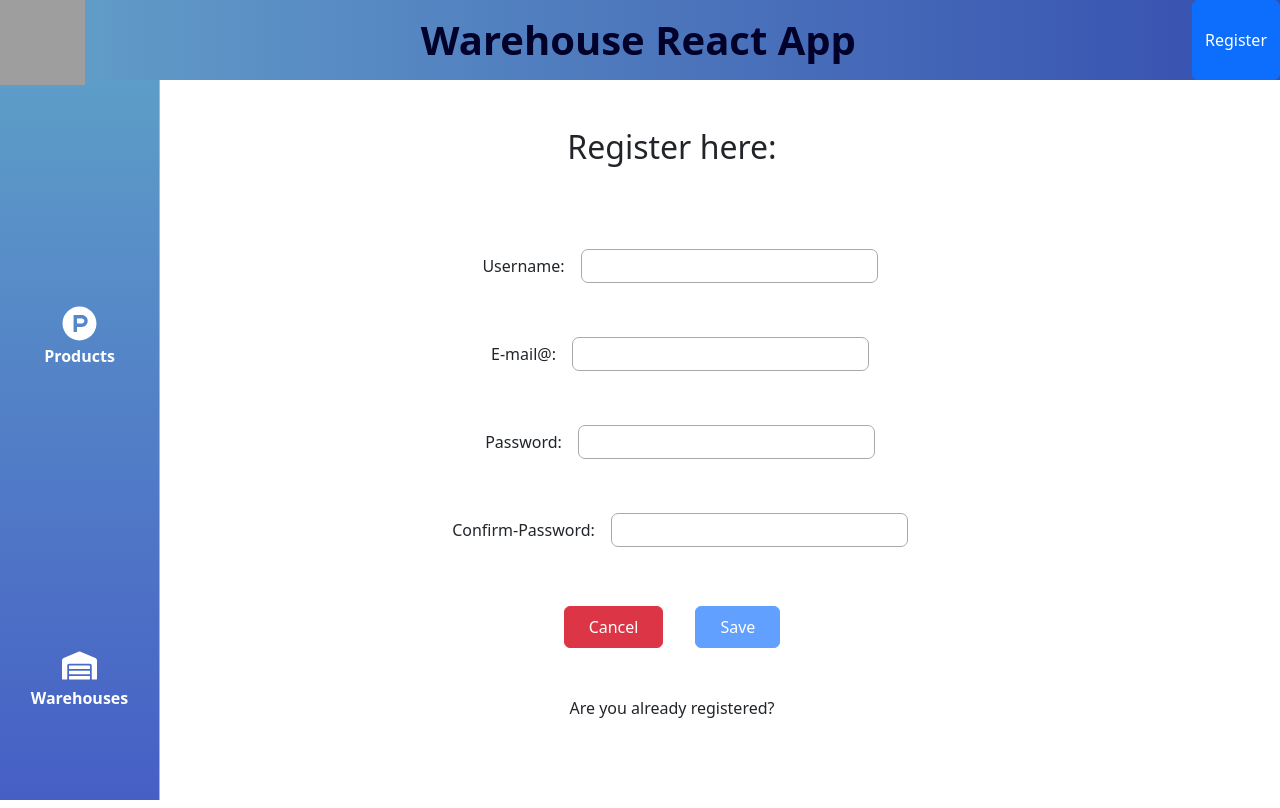
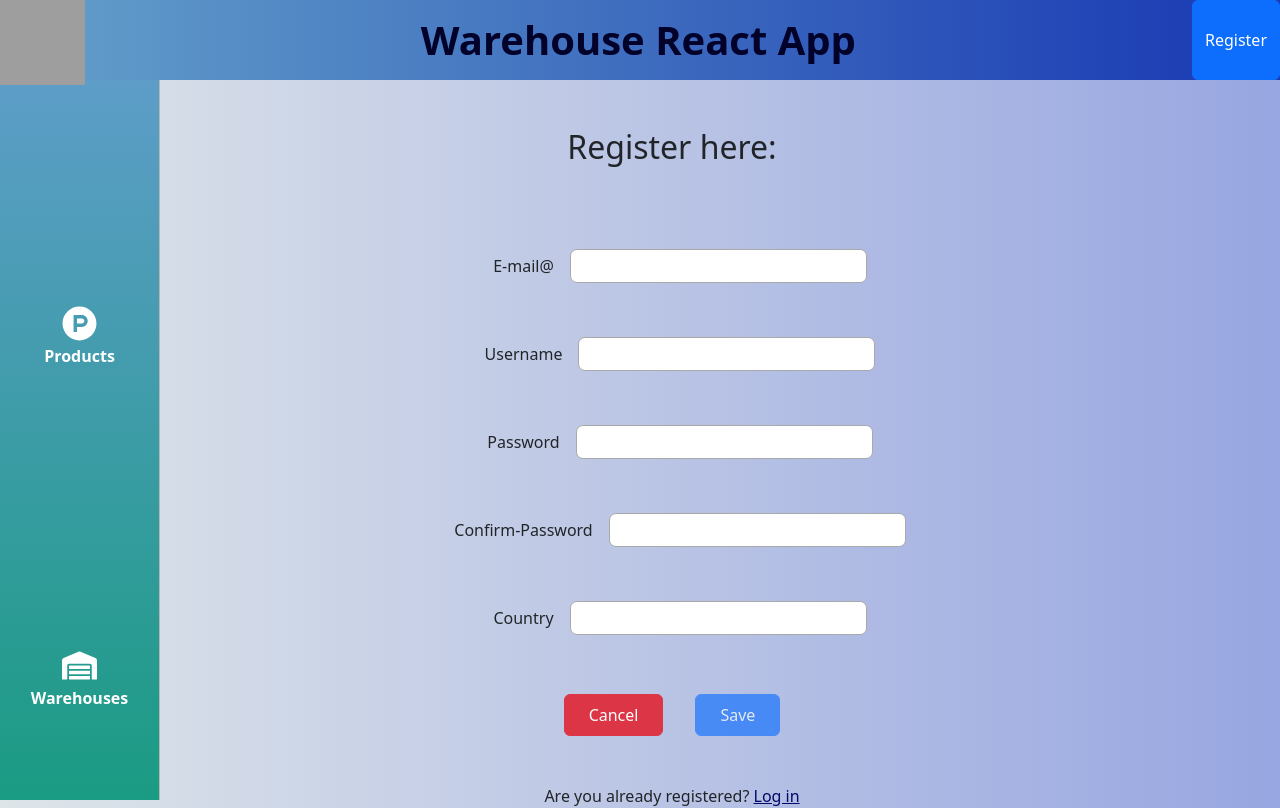
Before and after one commit to BoyanK95/FinalProject_yara_internship2023, a React (Create React App) app in the folder my_warehouse_app/: page /register in a window 1280 px wide. Shown: the top 808 px of the page. Built offline with nearby package versions, Linux system fonts and the light colour scheme; grey boxes are pictures that could not be loaded.

Commit message:
Refactored CustomForm to have opt fourth and fifth  inputs. Refactored Registration and Login page and their styles

```diff
--- a/my_warehouse_app/src/App.css
+++ b/my_warehouse_app/src/App.css
@@ -1,3 +1,9 @@
+body {
+  margin: 0;
+  padding: 0;
+  background-image: linear-gradient(to right, rgb(222, 229, 233), rgb(152, 166, 225));
+}
+
 .centered {
   text-align: center;
 }
--- a/my_warehouse_app/src/components/Form/CustomForm.js
+++ b/my_warehouse_app/src/components/Form/CustomForm.js
@@ -3,10 +3,10 @@ import Button from 'react-bootstrap/Button';
 import useInput from '../../hooks/use-input';
 import classes from './Form.module.css';
 import isNotEmpty from '../../hooks/isNotEmpty';
-import {useHistory} from 'react-router-dom'
+import { useHistory } from 'react-router-dom';
 
 const CustomForm = (props) => {
-    const history = useHistory()
+    const history = useHistory();
 
     const {
         value: firstInput,
@@ -44,10 +44,19 @@ const CustomForm = (props) => {
         reset: resetFourthInput
     } = useInput(isNotEmpty);
 
+    const {
+        value: fifthInput,
+        isValid: fifthInputIsValid,
+        hasError:fifthInputHasError,
+        valueChangeHandler: fifthInputHandler,
+        inputBlurHandler: fifthInputBlurHandler,
+        reset: resetFifthInput
+    } = useInput(isNotEmpty);
+
     let formIsValid = false;
     // console.log(formIsValid);
 
-    if (firstInputIsValid && secondInputIsValid && thirdInputIsValid && fourthInputIsValid) {
+    if (firstInputIsValid && secondInputIsValid && thirdInputIsValid && fourthInputIsValid && fifthInputIsValid) {
         formIsValid = true;
     }
 
@@ -62,6 +71,7 @@ const CustomForm = (props) => {
         console.log(secondInput);
         console.log(thirdInput);
         console.log(fourthInput);
+        console.log(fifthInput);
 
         // const id = Math.floor(Math.random() * 100000);
         // props.onSubmit({
@@ -80,14 +90,16 @@ const CustomForm = (props) => {
         resetSecondInput();
         resetThirdInput();
         resetFourthInput();
+        resetFifthInput()
 
-        history.push('/')
+        history.push('/');
     }
 
-    const regionInputClass = !firstInputHasError ? classes.input : classes.error;
-    const calendarInputClass = !secondInputHasError ? classes.input : classes.error;
-    const varietyInputClass = !thirdInputHasError ? classes.input : classes.error;
-    const numberInputClass = !fourthInputHasError ? classes.input : classes.error;
+    const firsthInputClass = !firstInputHasError ? classes.input : classes.error;
+    const secondInputClass = !secondInputHasError ? classes.input : classes.error;
+    const thirdhInputClass = !thirdInputHasError ? classes.input : classes.error;
+    const fourthInputClass = !fourthInputHasError ? classes.input : classes.error;
+    const fifthInputClass = !fifthInputHasError ? classes.input : classes.error;
 
     return (
         <>
@@ -96,7 +108,7 @@ const CustomForm = (props) => {
                     <div className={classes.container}>
                         <label htmlFor='region'>{props.firstLabel}</label>
                         <input
-                            className={regionInputClass}
+                            className={firsthInputClass}
                             type='text'
                             name='region'
                             id='region-input'
@@ -112,7 +124,7 @@ const CustomForm = (props) => {
                 <div className={classes.container}>
                     <label htmlFor='calendar-name'>{props.secondLabel}</label>
                     <input
-                        className={calendarInputClass}
+                        className={secondInputClass}
                         type='text'
                         name='secondInput'
                         onBlur={secondInputBlurHandler}
@@ -126,7 +138,7 @@ const CustomForm = (props) => {
                 <div className={classes.container}>
                     <label htmlFor='variety'>{props.thirdLabel}</label>
                     <input
-                        className={varietyInputClass}
+                        className={thirdhInputClass}
                         type='password'
                         name='password'
                         onBlur={thirdInputBlurHandler}
@@ -137,10 +149,11 @@ const CustomForm = (props) => {
                         <p className={classes.errorText}>Value of {props.thirdLabel} is required!</p>
                     )}
                 </div>
+                {props.fourthLabel && (
                     <div className={classes.container}>
-                    <label htmlFor={props.numberLabel}>{props.fourthLabel}</label>
+                        <label htmlFor={props.fourthLabel}>{props.fourthLabel}</label>
                         <input
-                        className={numberInputClass}
+                            className={fourthInputClass}
                             type='password'
                             name='fourthInput'
                             onBlur={fourthInputBlurHandler}
@@ -151,6 +164,25 @@ const CustomForm = (props) => {
                             <p className={classes.errorText}>Value of {props.fourthLabel} is required!</p>
                         )}
                     </div>
+                )}
+                {props.fifthLabel && (
+                    <div className={classes.container}>
+                        <label htmlFor={props.fifthLabel}>{props.fifthLabel}</label>
+                        <input
+                            className={fifthInputClass}
+                            type='text'
+                            maxLength={2}
+                            name='countryInput'
+                            onBlur={fifthInputBlurHandler}
+                            onChange={fifthInputHandler}
+                            value={fifthInput}
+                        />
+                        {fifthInputHasError && (
+                            <p className={classes.errorText}>Value of {props.fifthLabel} is required!</p>
+                        )}
+                    </div>
+                )}
+
                 <div className={classes.btnContainer}>
                     <Button className={classes.button} variant='danger' type='button' onClick={resetHandler}>
                         Cancel
--- a/my_warehouse_app/src/components/Layout/SideNavBar/SideNavBar.module.css
+++ b/my_warehouse_app/src/components/Layout/SideNavBar/SideNavBar.module.css
@@ -8,7 +8,7 @@
     border-right: 0.5px solid rgb(182, 182, 182);
     padding: 0;
     margin: 0;
-    background-image: linear-gradient( rgb(93, 157, 200), rgb(70, 95, 197))
+    background-image: linear-gradient( rgb(93, 157, 200), rgb(26, 155, 131))
 }
 
 .sidebar ul {
--- a/my_warehouse_app/src/components/Layout/TopHeader/TopHeader.module.css
+++ b/my_warehouse_app/src/components/Layout/TopHeader/TopHeader.module.css
@@ -1,5 +1,5 @@
 .background{
-    background-image: linear-gradient(to right, rgb(100, 161, 202), rgb(54, 78, 175));
+    background-image: linear-gradient(to right, rgb(100, 161, 202), rgb(24, 55, 179));
     height: 5rem;
     display: flex;
     justify-content: space-between;
--- a/my_warehouse_app/src/pages/LoginPage/LoginPage.js
+++ b/my_warehouse_app/src/pages/LoginPage/LoginPage.js
@@ -2,12 +2,16 @@ import CustomForm from '../../components/Form/CustomForm';
 
 function LoginPage() {
     return (
-        <div className="centered">
+        <div className='centered'>
             <div>
-                <h2>Log In</h2>
+                <h2>Sign In</h2>
             </div>
             <div>
-                <CustomForm />
+                <CustomForm
+                    firstLabel='E-mail@'
+                    secondLabel='Username'
+                    thirdLabel='Password:'
+                />
             </div>
         </div>
     );
--- a/my_warehouse_app/src/pages/RegistrationPage/RegistrationPage.js
+++ b/my_warehouse_app/src/pages/RegistrationPage/RegistrationPage.js
@@ -1,14 +1,28 @@
-import CustomForm from "../../components/Form/CustomForm";
-import './RegistrationPage.module.css'
+import { useHistory } from 'react-router-dom';
+import CustomForm from '../../components/Form/CustomForm';
+import './RegistrationPage.module.css';
 
 function RegistrationPage() {
+    const history = useHistory();
+
+    function logInHandler() {
+        history.push('/login')
+    }
 
     return (
-        <div className="centered">
+        <div className='centered'>
             <h2>Register here:</h2>
-            <CustomForm firstLabel='Username:' secondLabel='E-mail@:' thirdLabel='Password:' fourthLabel='Confirm-Password:'/>
+            <CustomForm
+                firstLabel='E-mail@'
+                secondLabel='Username'
+                thirdLabel='Password'
+                fourthLabel='Confirm-Password'
+                fifthLabel='Country'
+            />
             <div>
-                <p>Are you already registered?</p>
+                <p>
+                    Are you already registered? <span onClick={logInHandler}>Log in</span>
+                </p>
             </div>
         </div>
     );
--- a/my_warehouse_app/src/pages/RegistrationPage/RegistrationPage.module.css
+++ b/my_warehouse_app/src/pages/RegistrationPage/RegistrationPage.module.css
@@ -1,4 +1,10 @@
 h2 {
     padding: 2rem;
+}
 
+span {
+    color: rgb(8, 8, 101);
+    font-weight: '900';
+    cursor: pointer;
+    text-decoration: underline;
 }
```
Lines whose indentation alone changed are shown as unchanged.
